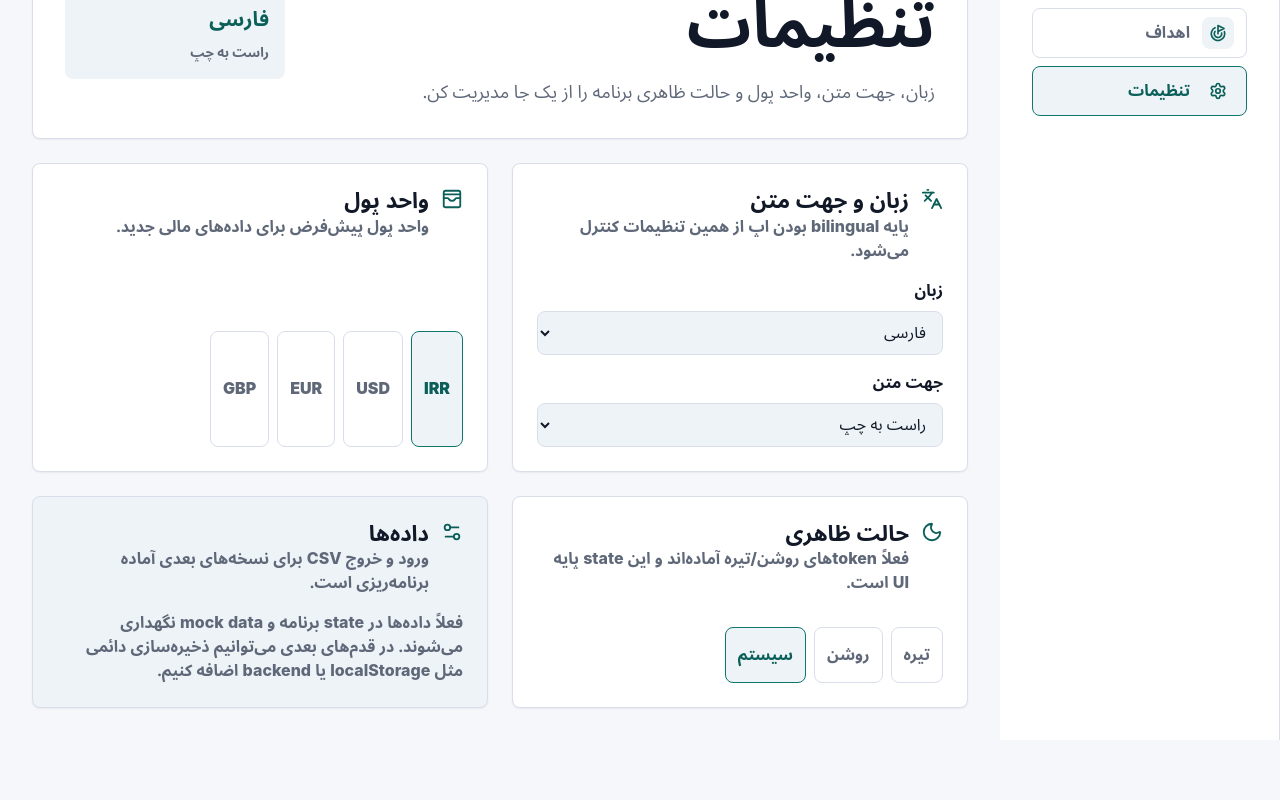
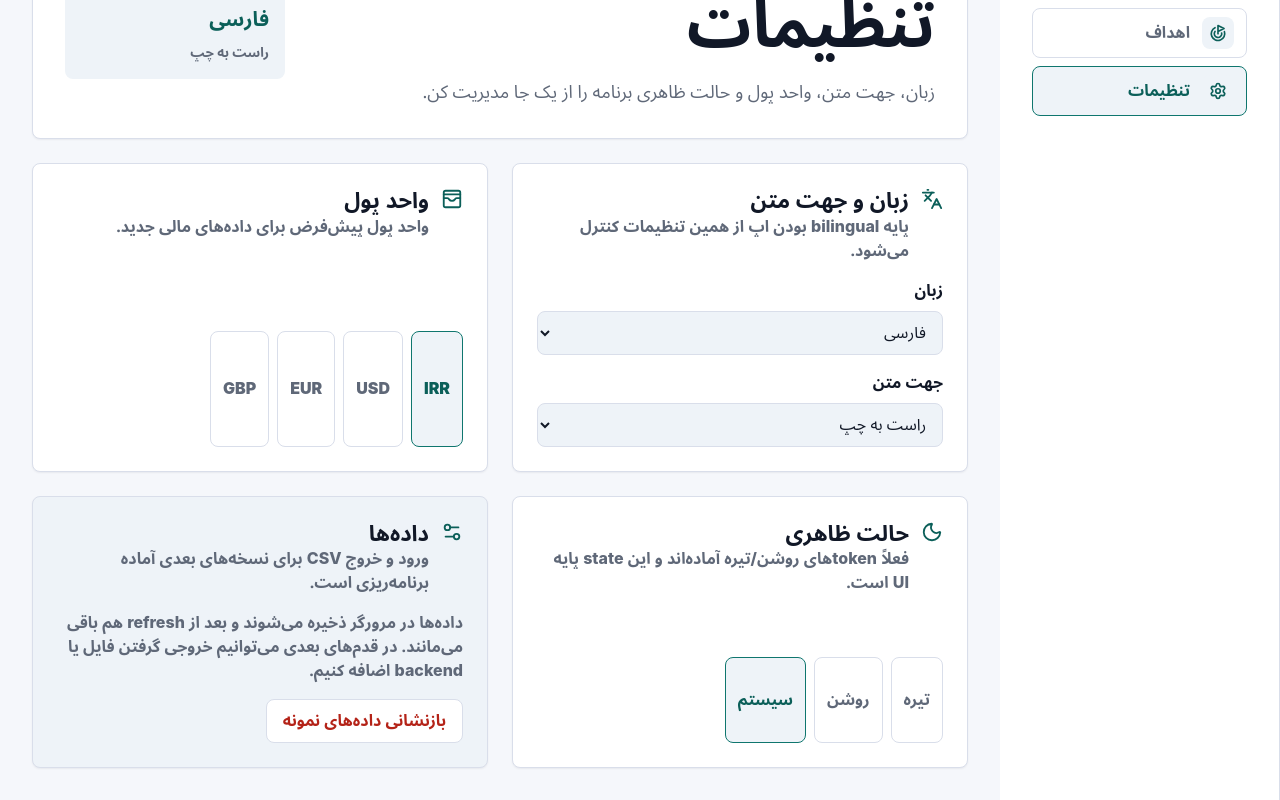
Before and after one commit to elahe-fakour/money-map, a React (Vite) app: page /settings in a window 1280 px wide. Shown: the part 394-1194 px from the top of the page. Before the commit the page ends 1134 px from the top, so only its background shows below. Built offline with nearby package versions, Linux system fonts and the light colour scheme.

Commit message:
feat: persist finance state locally

```diff
--- a/src/app/FinanceContext.ts
+++ b/src/app/FinanceContext.ts
@@ -28,6 +28,7 @@ export type FinanceContextValue = FinanceState & {
     goalId: string
   }) => void
   deleteTransaction: (transactionId: string) => void
+  resetFinanceData: () => void
   transferBetweenAccounts: (payload: {
     amount: number
     fromAccountId: string
--- a/src/app/FinanceProvider.tsx
+++ b/src/app/FinanceProvider.tsx
@@ -1,4 +1,4 @@
-import { type ReactNode, useMemo, useReducer } from 'react'
+import { type ReactNode, useEffect, useMemo, useReducer } from 'react'
 import {
   FinanceContext,
   type FinanceContextValue,
@@ -12,6 +12,7 @@ type FinanceAction =
   | { payload: Budget; type: 'budget/add' }
   | { payload: Budget; type: 'budget/update' }
   | { payload: AppSettings; type: 'settings/update' }
+  | { type: 'finance/reset' }
   | { payload: SavingsGoal; type: 'goal/add' }
   | {
       payload: {
@@ -34,7 +35,46 @@ type FinanceAction =
   | { payload: Transaction; type: 'transaction/update' }
   | { payload: string; type: 'transaction/delete' }
 
+export const FINANCE_STORAGE_KEY = 'moneymap.financeState.v1'
+
 const initialFinanceState: FinanceState = getMockFinanceSnapshot()
+
+const isStoredFinanceState = (value: unknown): value is FinanceState => {
+  if (!value || typeof value !== 'object') {
+    return false
+  }
+
+  const state = value as Partial<FinanceState>
+
+  return (
+    Array.isArray(state.accounts) &&
+    Array.isArray(state.budgets) &&
+    Array.isArray(state.categories) &&
+    Array.isArray(state.savingsGoals) &&
+    Array.isArray(state.transactions) &&
+    Boolean(state.settings)
+  )
+}
+
+const loadInitialFinanceState = (): FinanceState => {
+  if (typeof window === 'undefined') {
+    return initialFinanceState
+  }
+
+  try {
+    const storedState = window.localStorage.getItem(FINANCE_STORAGE_KEY)
+
+    if (!storedState) {
+      return initialFinanceState
+    }
+
+    const parsedState = JSON.parse(storedState)
+
+    return isStoredFinanceState(parsedState) ? parsedState : initialFinanceState
+  } catch {
+    return initialFinanceState
+  }
+}
 
 const financeReducer = (
   state: FinanceState,
@@ -109,6 +149,8 @@ const financeReducer = (
           budget.id === action.payload.id ? action.payload : budget,
         ),
       }
+    case 'finance/reset':
+      return getMockFinanceSnapshot()
     case 'goal/add':
       return {
         ...state,
@@ -197,7 +239,15 @@ const financeReducer = (
 }
 
 export function FinanceProvider({ children }: { children: ReactNode }) {
-  const [state, dispatch] = useReducer(financeReducer, initialFinanceState)
+  const [state, dispatch] = useReducer(
+    financeReducer,
+    initialFinanceState,
+    loadInitialFinanceState,
+  )
+
+  useEffect(() => {
+    window.localStorage.setItem(FINANCE_STORAGE_KEY, JSON.stringify(state))
+  }, [state])
 
   const value = useMemo<FinanceContextValue>(
     () => ({
@@ -212,6 +262,7 @@ export function FinanceProvider({ children }: { children: ReactNode }) {
         dispatch({ payload, type: 'goal/contribute' }),
       deleteTransaction: (transactionId) =>
         dispatch({ payload: transactionId, type: 'transaction/delete' }),
+      resetFinanceData: () => dispatch({ type: 'finance/reset' }),
       transferBetweenAccounts: (payload) =>
         dispatch({ payload, type: 'account/transfer' }),
       updateSettings: (settings) =>
--- a/src/features/settings/SettingsPage.css
+++ b/src/features/settings/SettingsPage.css
@@ -117,6 +117,18 @@
   color: var(--color-primary-strong);
 }
 
+.settings-reset-button {
+  min-height: 44px;
+  justify-self: start;
+  padding: 0 var(--space-4);
+  border: 1px solid var(--color-border);
+  border-radius: var(--radius-md);
+  background: var(--color-surface);
+  color: var(--color-danger);
+  cursor: pointer;
+  font-weight: 900;
+}
+
 @media (max-width: 900px) {
   .settings-grid {
     grid-template-columns: 1fr;
--- a/src/features/settings/SettingsPage.tsx
+++ b/src/features/settings/SettingsPage.tsx
@@ -27,7 +27,7 @@ const themeLabels: Record<ThemeMode, string> = {
 const currencyOptions: CurrencyCode[] = ['IRR', 'USD', 'EUR', 'GBP']
 
 export function SettingsPage() {
-  const { settings, updateSettings } = useFinance()
+  const { resetFinanceData, settings, updateSettings } = useFinance()
 
   return (
     <div className="settings-page">
@@ -163,9 +163,16 @@ export function SettingsPage() {
             </div>
           </div>
           <p className="settings-note">
-            فعلاً داده‌ها در state برنامه و mock data نگهداری می‌شوند. در قدم‌های
-            بعدی می‌توانیم ذخیره‌سازی دائمی مثل localStorage یا backend اضافه کنیم.
+            داده‌ها در مرورگر ذخیره می‌شوند و بعد از refresh هم باقی می‌مانند. در
+            قدم‌های بعدی می‌توانیم خروجی گرفتن فایل یا backend اضافه کنیم.
           </p>
+          <button
+            className="settings-reset-button"
+            type="button"
+            onClick={resetFinanceData}
+          >
+            بازنشانی داده‌های نمونه
+          </button>
         </article>
       </section>
     </div>
```
Also changed, not shown: 2 other files (tests, documents, lock files or other folders).
